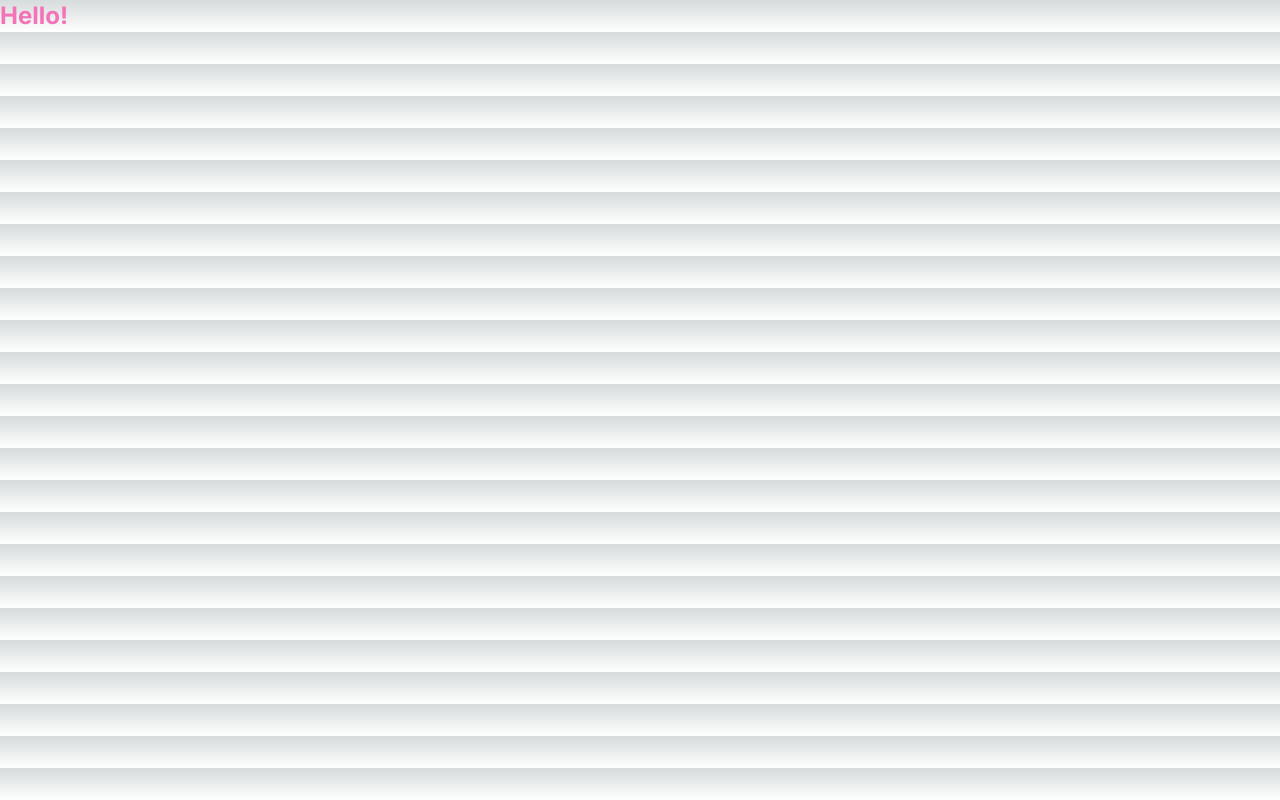
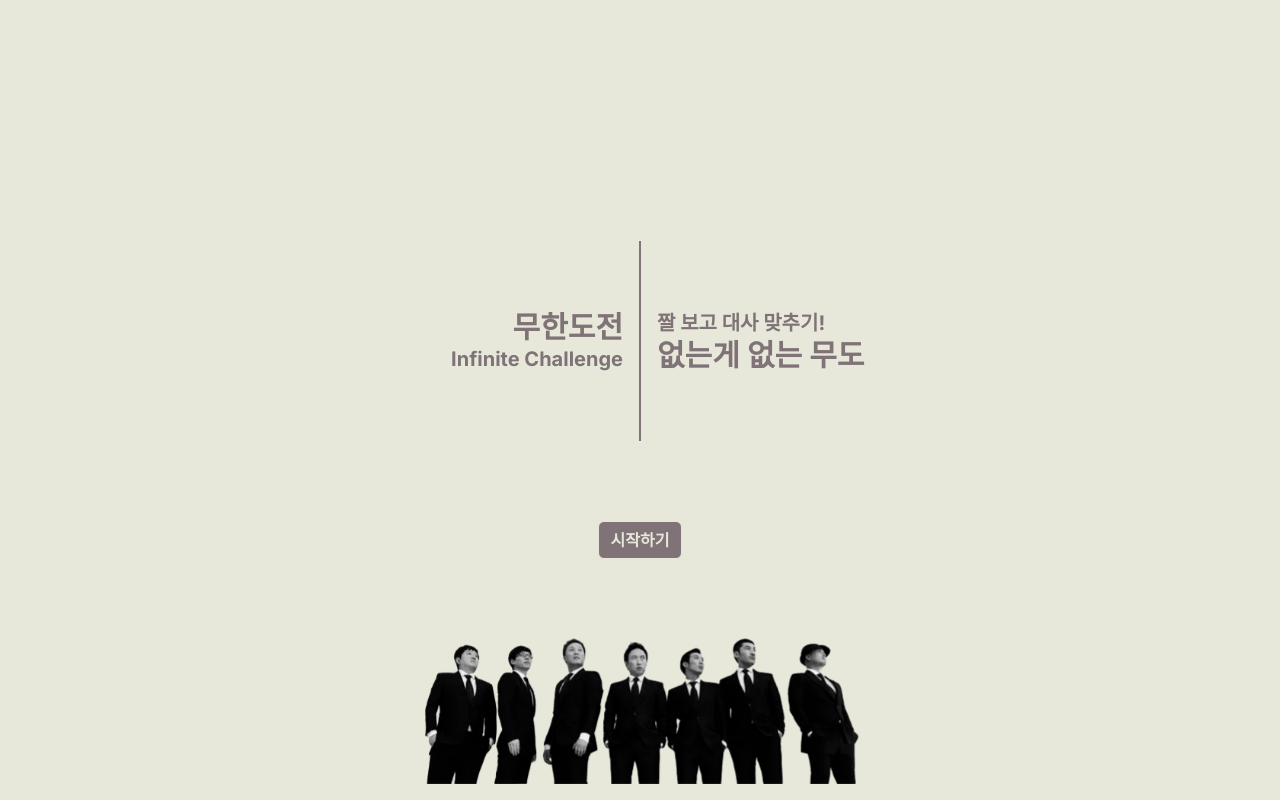
Before and after one commit to jh0152park/everything_in_mudo, a Next.js app in the folder everything-in-mudo/: page / in a window 1280 px wide. Built offline with nearby package versions, Linux system fonts and the light colour scheme.

Commit message:
home page done

```diff
--- /dev/null
+++ b/everything-in-mudo/app/(home)/page.tsx
@@ -0,0 +1,41 @@
+import MyButton from "@/components/project-common/my-button";
+import Image from "next/image";
+
+export default function Home() {
+    return (
+        <main className=" w-full h-screen flex flex-col justify-center items-center">
+            <div className=" w-1/2 h-1/4 flex justify-center items-center gap-4">
+                <div className=" w-1/2 h-full flex flex-col items-end justify-center">
+                    <span className=" text-3xl font-bold">무한도전</span>
+                    <span className=" text-xl font-bold">
+                        Infinite Challenge
+                    </span>
+                </div>
+                <div className=" w-[1px] h-full border border-[#7f7377]" />
+                <div className=" w-1/2 h-full flex flex-col items-start justify-center">
+                    <span className=" text-xl font-bold">
+                        짤 보고 대사 맞추기!
+                    </span>
+                    <span className=" text-3xl font-bold">
+                        없는게 없는 무도
+                    </span>
+                </div>
+            </div>
+
+            <div className=" mt-20">
+                <MyButton title="시작하기" />
+            </div>
+
+            <Image
+                src="/resources/image/etc/members.jpeg"
+                width="500"
+                height="200"
+                alt="members"
+                className=" fixed bottom-4 left-auto right-auto"
+                style={{
+                    objectFit: "cover",
+                }}
+            />
+        </main>
+    );
+}
--- a/everything-in-mudo/app/globals.css
+++ b/everything-in-mudo/app/globals.css
@@ -17,13 +17,8 @@
 }
 
 body {
-  color: rgb(var(--foreground-rgb));
-  background: linear-gradient(
-      to bottom,
-      transparent,
-      rgb(var(--background-end-rgb))
-    )
-    rgb(var(--background-start-rgb));
+    color: #7f7377;
+    background: #e7e8da;
 }
 
 @layer utilities {
--- a/everything-in-mudo/app/page.tsx
+++ /dev/null
@@ -1,5 +0,0 @@
-import Image from "next/image";
-
-export default function Home() {
-    return <h1 className=" font-bold text-2xl text-pink-400">Hello!</h1>;
-}
--- /dev/null
+++ b/everything-in-mudo/components/project-common/my-button.tsx
@@ -0,0 +1,21 @@
+"use client";
+
+interface IButton {
+    title: string;
+    redirect?: boolean;
+    path?: string;
+}
+
+export default function MyButton({
+    title,
+    redirect = false,
+    path = "",
+}: IButton) {
+    return (
+        <div className=" px-3 py-1.5 bg-[#7f7377] rounded-md group hover:cursor-pointer hover:bg-[#e7e8da] *:transition-all border border-[#e7e7da] hover:border-[#7f7377]">
+            <span className=" text-[#e7e8da] font-bold group-hover:text-[#7f7377]">
+                {title}
+            </span>
+        </div>
+    );
+}
```
Also changed, not shown: everything-in-mudo/public/resources/image/etc/members.jpeg (added). Lines whose indentation alone changed are shown as unchanged.
